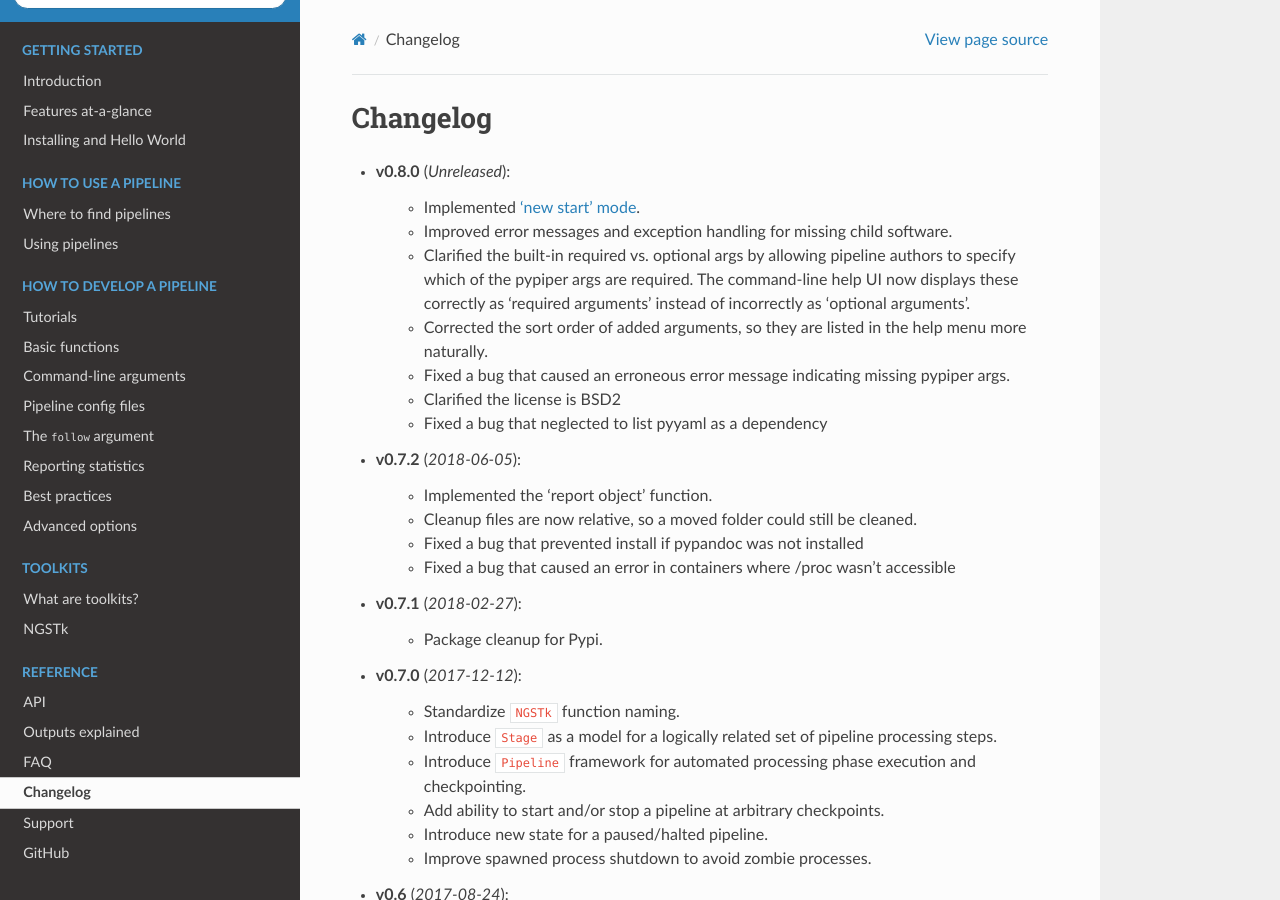
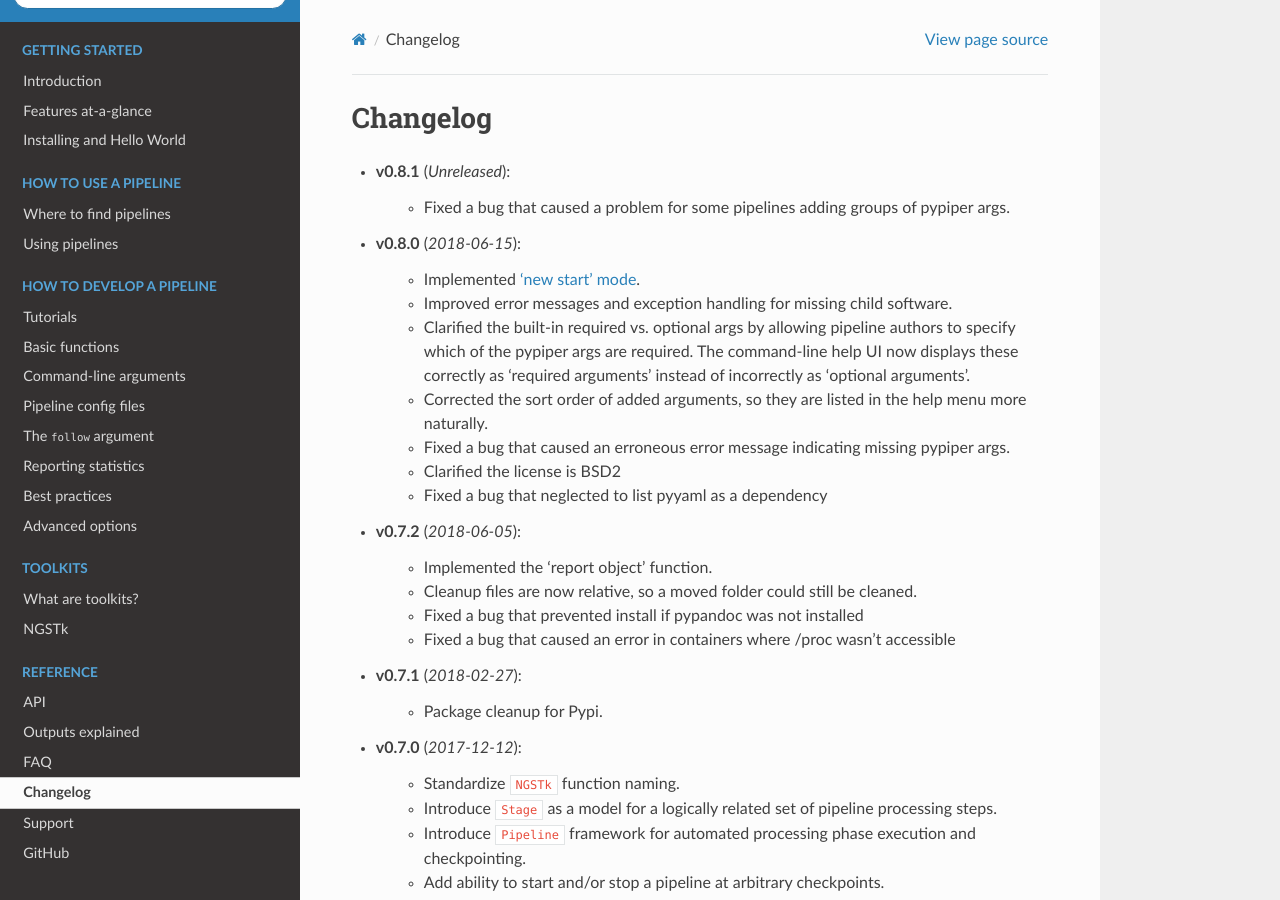
Before and after one commit to databio/pypiper, a Sphinx documentation site: the page built from doc/source/changelog.rst, in a window 1280 px wide and 900 px high. Built offline with Sphinx 7.4.7 and the Read the Docs theme 2.0.0, drawn with Linux system fonts in a browser that asks for light colours.

Commit message:
Update changelog.rst

```diff
--- a/doc/source/changelog.rst
+++ b/doc/source/changelog.rst
@@ -1,7 +1,11 @@
 Changelog
 ******************************
+- **v0.8.1** (*Unreleased*):
 
-- **v0.8.0** (*Unreleased*):
+    - Fixed a bug that caused a problem for some pipelines adding groups of pypiper args.
+
+
+- **v0.8.0** (*2018-06-15*):
 
     - Implemented :doc:`'new start' mode <usage>`.
 
```
